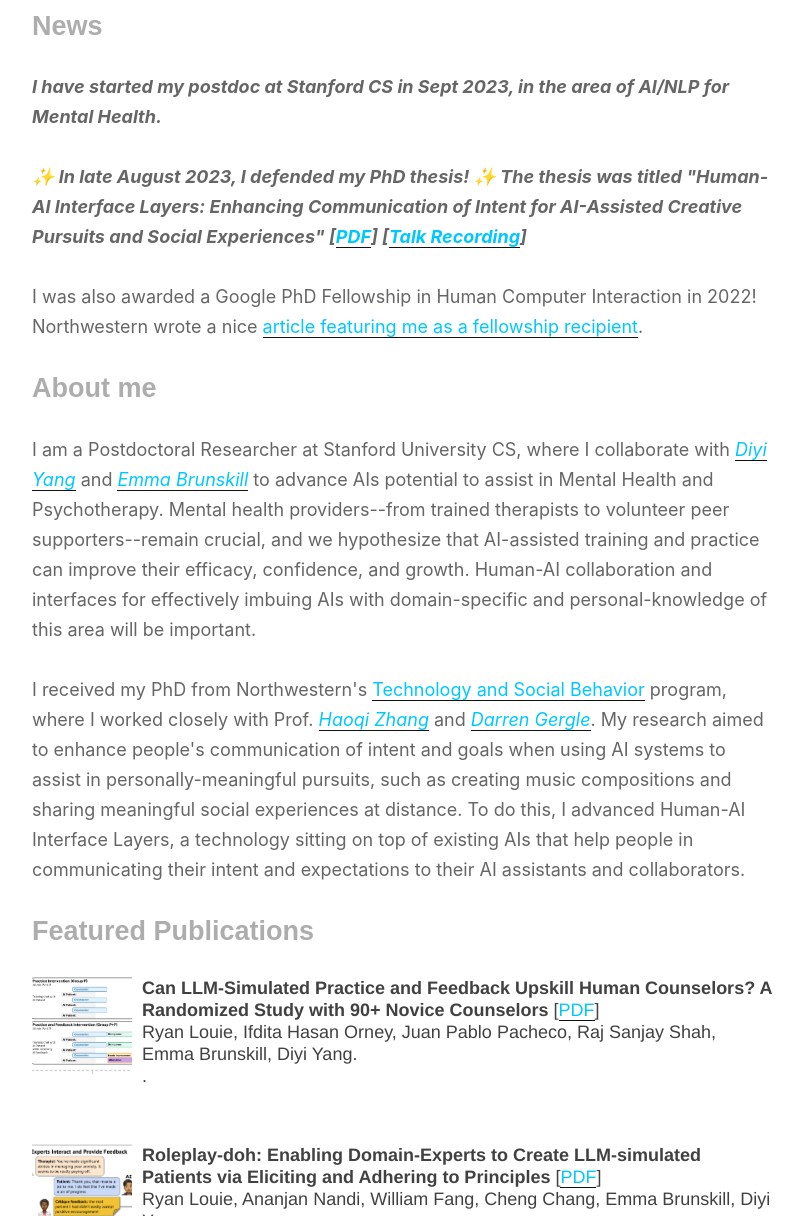
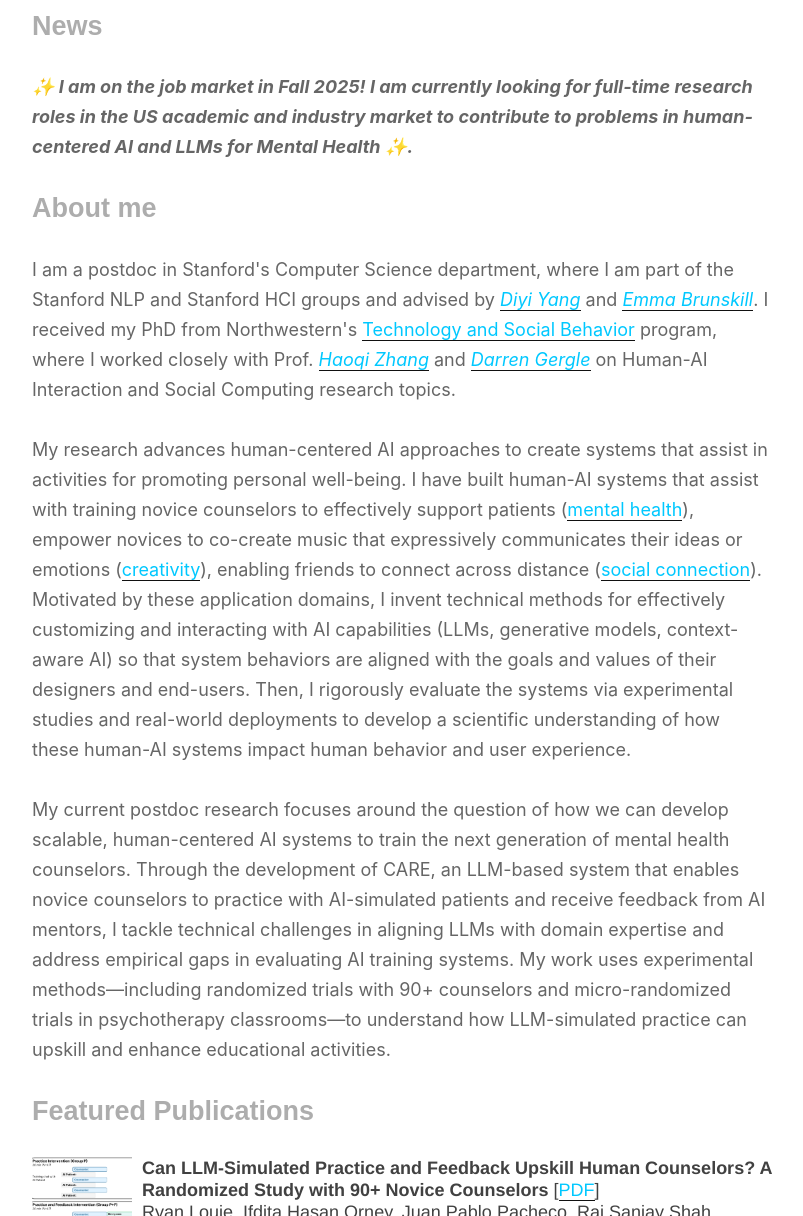
Before and after one commit to youralien/youralien.github.io, a Jekyll site: the page built from index.html, in a window 1280 px wide and 1400 px high, scrolled down 305 px. Shown: the part 184-1400 px from the top of the window, without its empty margins (238-1041 px from the left). Built offline with Jekyll 4.4.1, drawn with Linux system fonts in a browser that asks for light colours; nearby versions of some CDN libraries; some web fonts are replaced.

Commit message:
update news im on the market, and update the website description a bit

```diff
--- a/index.html
+++ b/index.html
@@ -37,23 +37,27 @@
       <section id="news">
         <h2>News</h2>
         <p style="font-weight: bold; font-style: italic;">
-          I have started my postdoc at Stanford CS in Sept 2023, in the area of AI/NLP for Mental Health.
+          ✨ I am on the job market in Fall 2025!  I am currently looking for full-time research roles in the US academic and industry market to contribute to problems in human-centered AI and LLMs for Mental Health ✨.
         </p>
-        <p style="font-weight: bold; font-style: italic;">
+        <!-- <p style="font-weight: bold; font-style: italic;">
           ✨ In late August 2023, I defended my PhD thesis! ✨ The thesis was titled "Human-AI Interface Layers: Enhancing Communication of Intent for AI-Assisted Creative Pursuits and Social Experiences" [<a href="/files/louie2023dissertation_humanAIinterfacelayers.pdf">PDF</a>] [<a href="https://youtu.be/2GvwjC9p668">Talk Recording</a>]
         </p>
         <p>
           I was also awarded a Google PhD Fellowship in Human Computer Interaction in 2022! Northwestern wrote a nice <a href="https://www.mccormick.northwestern.edu/computer-science/news-events/news/articles/2022/supporting-designers-in-expressing-human-experiences-to-ai-and-context-aware-technologies.html">article featuring me as a fellowship recipient</a>.
-        </p>
+        </p> -->
       </section>
 
       <section id="about">
         <h2>About me</h2>
         <p>
-          I am a Postdoctoral Researcher at Stanford University CS, where I collaborate with <a class="hero-text link" href="https://cs.stanford.edu/~diyiy/">Diyi Yang</a> and <a class="hero-text link" href="https://cs.stanford.edu/people/ebrun/">Emma Brunskill</a> to advance AIs potential to assist in Mental Health and Psychotherapy. Mental health providers--from trained therapists to volunteer peer supporters--remain crucial, and we hypothesize that AI-assisted training and practice can improve their efficacy, confidence, and growth. Human-AI collaboration and interfaces for effectively imbuing AIs with domain-specific and personal-knowledge of this area will be important.
+          I am a postdoc in Stanford's Computer Science department, where I am part of the Stanford NLP and Stanford HCI groups and advised by <a class="hero-text link" href="https://cs.stanford.edu/~diyiy/">Diyi Yang</a> and <a class="hero-text link" href="https://cs.stanford.edu/people/ebrun/">Emma Brunskill</a>. I received my PhD from Northwestern's <a href="https://tsb.northwestern.edu/">Technology and Social Behavior</a> program, where I worked closely with Prof. <a class="hero-text link" href="http://users.eecs.northwestern.edu/~hq/">Haoqi Zhang</a> and <a class="hero-text link" href="https://dgergle.soc.northwestern.edu/">Darren Gergle</a> on Human-AI Interaction and Social Computing research topics.
         </p>
         <p>
-          I received my PhD from Northwestern's <a href="https://tsb.northwestern.edu/">Technology and Social Behavior</a> program, where I worked closely with Prof. <a class="hero-text link" href="http://users.eecs.northwestern.edu/~hq/">Haoqi Zhang</a> and <a class="hero-text link" href="https://dgergle.soc.northwestern.edu/">Darren Gergle</a>. My research aimed to enhance people's communication of intent and goals when using AI systems to assist in personally-meaningful pursuits, such as creating music compositions and sharing meaningful social experiences at distance. To do this, I advanced Human-AI Interface Layers, a technology sitting on top of existing AIs that help people in communicating their intent and expectations to their AI assistants and collaborators.
+          My research advances human-centered AI approaches to create systems that assist in activities for promoting personal well-being. I have built human-AI systems that assist with training novice counselors to effectively support patients (<a href="https://arxiv.org/abs/2505.02428">mental health</a>), empower novices to co-create music that expressively communicates their ideas or emotions (<a href="files/expressive_communication.pdf">creativity</a>), enabling friends to connect across distance (<a  href="files/oce_cscw20_cameraready_sep11.pdf">social connection</a>). Motivated by these application domains, I invent technical methods for effectively customizing and interacting with AI capabilities (LLMs, generative models, context-aware AI) so that system behaviors are aligned with the goals and values of their designers and end-users. Then, I rigorously evaluate the systems via experimental studies and real-world deployments to develop a scientific understanding of how these human-AI systems impact human behavior and user experience.
+          <!-- Mental health providers--from trained therapists to volunteer peer supporters--remain crucial, and we hypothesize that AI-assisted training and practice can improve their efficacy, confidence, and growth. Human-AI collaboration and interfaces for effectively imbuing AIs with domain-specific and personal-knowledge of this area will be important. -->
+        </p>
+        <p>
+          My current postdoc research focuses around the question of how we can develop scalable, human-centered AI systems to train the next generation of mental health counselors. Through the development of CARE, an LLM-based system that enables novice counselors to practice with AI-simulated patients and receive feedback from AI mentors, I tackle technical challenges in aligning LLMs with domain expertise and address empirical gaps in evaluating AI training systems. My work uses experimental methods—including randomized trials with 90+ counselors and micro-randomized trials in psychotherapy classrooms—to understand how LLM-simulated practice can upskill and enhance educational activities.
         </p>
       </section>
 
```
